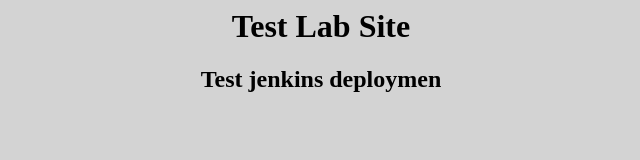
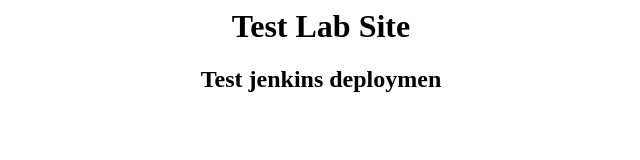
Before and after one commit to charger251/jenkins, a plain HTML site: page index.html in a window 1280 px wide. Shown: the whole page, without its empty margins (319-959 px from the left). Drawn offline with Linux system fonts and the light colour scheme.

Commit message:
Edit color

```diff
--- a/index.html
+++ b/index.html
@@ -6,7 +6,7 @@
   h2 {text-align: center;
   </style>
 </head>
-<body style="background-color:LightGray">
+<body style="background-color:White">
 	<h1>Test Lab Site</h1>
 	<h2>Test jenkins deploymen</h2>
 </body>
```
